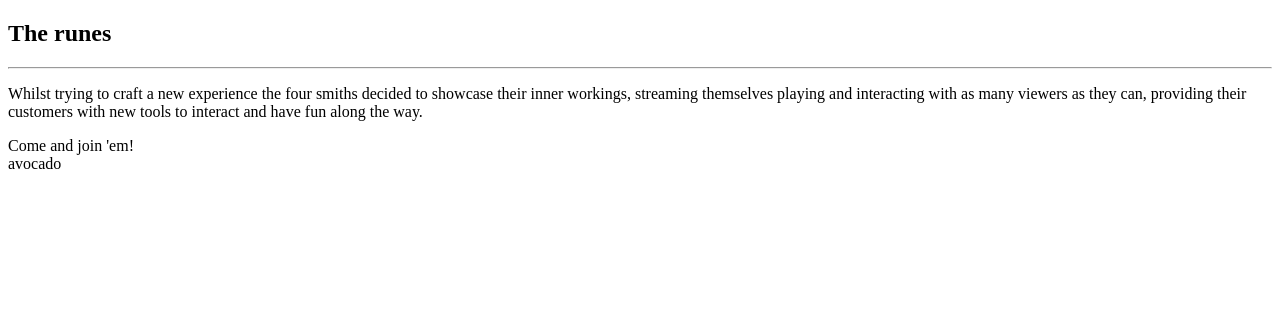
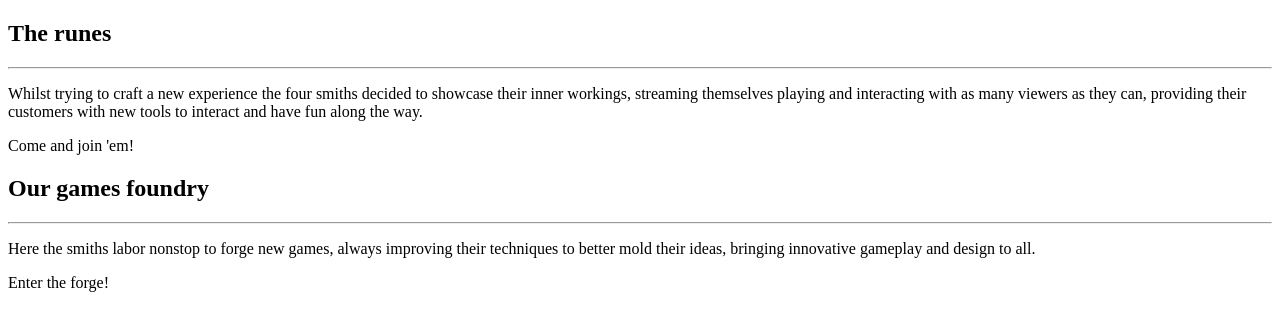
Before and after one commit to RunesmithStudios/Havendale, a Flask app: page /home in a window 1280 px wide. Shown: the part 154-485 px from the top of the page. Run offline with Flask 2, Linux system fonts and the light colour scheme.

Commit message:
Styling second row

```diff
--- a/scripts/home/home.controller.js
+++ b/scripts/home/home.controller.js
@@ -14,6 +14,10 @@ function HomeCtrl($scope, $document)
             ['contact',     'contact'   ]
         ]
     }
+
+    $scope.centerImg = "static/img/gaming.logo.png"
+
+    $scope.potato = "blabla"
 }
 
 HomeCtrl.$inject = ['$scope', '$document']
--- a/templates/home.html
+++ b/templates/home.html
@@ -11,14 +11,31 @@
 
 <section id="about">
     <div class="row row-flex content">
-        <div class="col col-6 bg-studio text-center">
-            <h2>The runes</h2>
-            <hr class="light">
-            <p>Whilst trying to craft a new experience the four smiths decided to showcase their inner workings, streaming themselves playing and interacting with as many viewers as they can, providing their customers with new tools to interact and have fun along the way.</p>
-            <a du-smooth-scroll="schedule" class="btn btn-big">Come and join 'em!</a>
+        <div class="col col-5 bg-studio">
+            <div class="vertical-center left">
+                <h2>The runes<br /></h2>
+                <hr class="light">
+                <p>Whilst trying to craft a new experience the four smiths decided to showcase their inner workings, streaming themselves playing and interacting with as many viewers as they can, providing their customers with new tools to interact and have fun along the way.</p>
+                <div class="center-button">
+                    <a du-smooth-scroll="schedule" class="btn btn-big btn-studio">
+                        Come and join 'em!
+                    </a>
+                </div>
+            </div>
         </div>
-        <div class="col col-6 bg-gaming text-center">
-            avocado
+        <div class="col col-2 bg-mix">
+        </div>
+        <div class="col col-5 bg-gaming">
+            <div class="vertical-center right">
+                <h2>Our games foundry</h2>
+                <hr class="light">
+                <p>Here the smiths labor nonstop to forge new games, always improving their techniques to better mold their ideas, bringing innovative gameplay and design to all.</p>
+                <div class="center-button">
+                    <a du-smooth-scroll="schedule" class="btn btn-big btn-gaming">
+                        Enter the forge!
+                    </a>
+                </div>
+            </div>
         </div>
     </div>
 </section>
```
Also changed, not shown: styles/_home.about.scss (+75 -2 lines).
